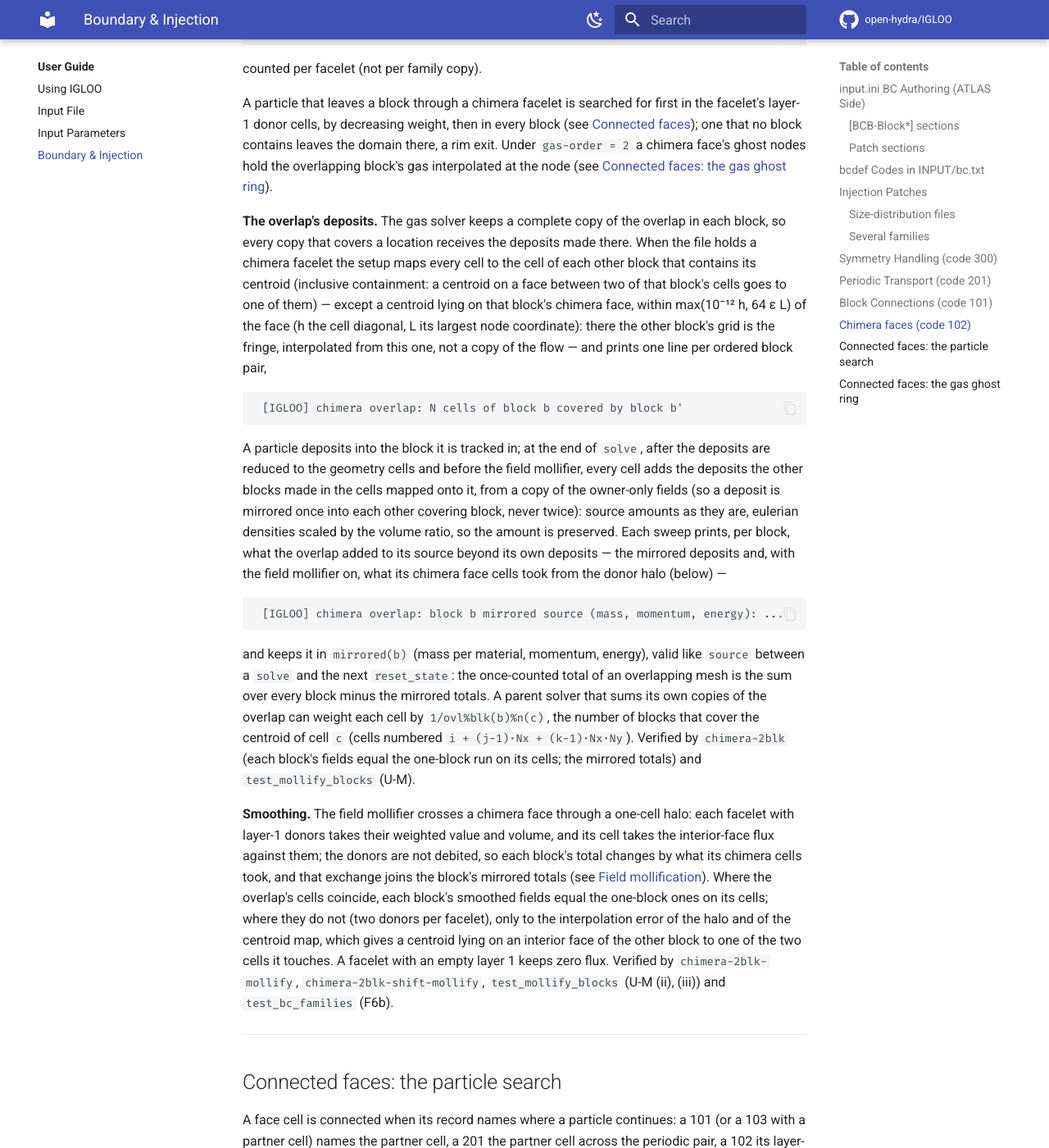
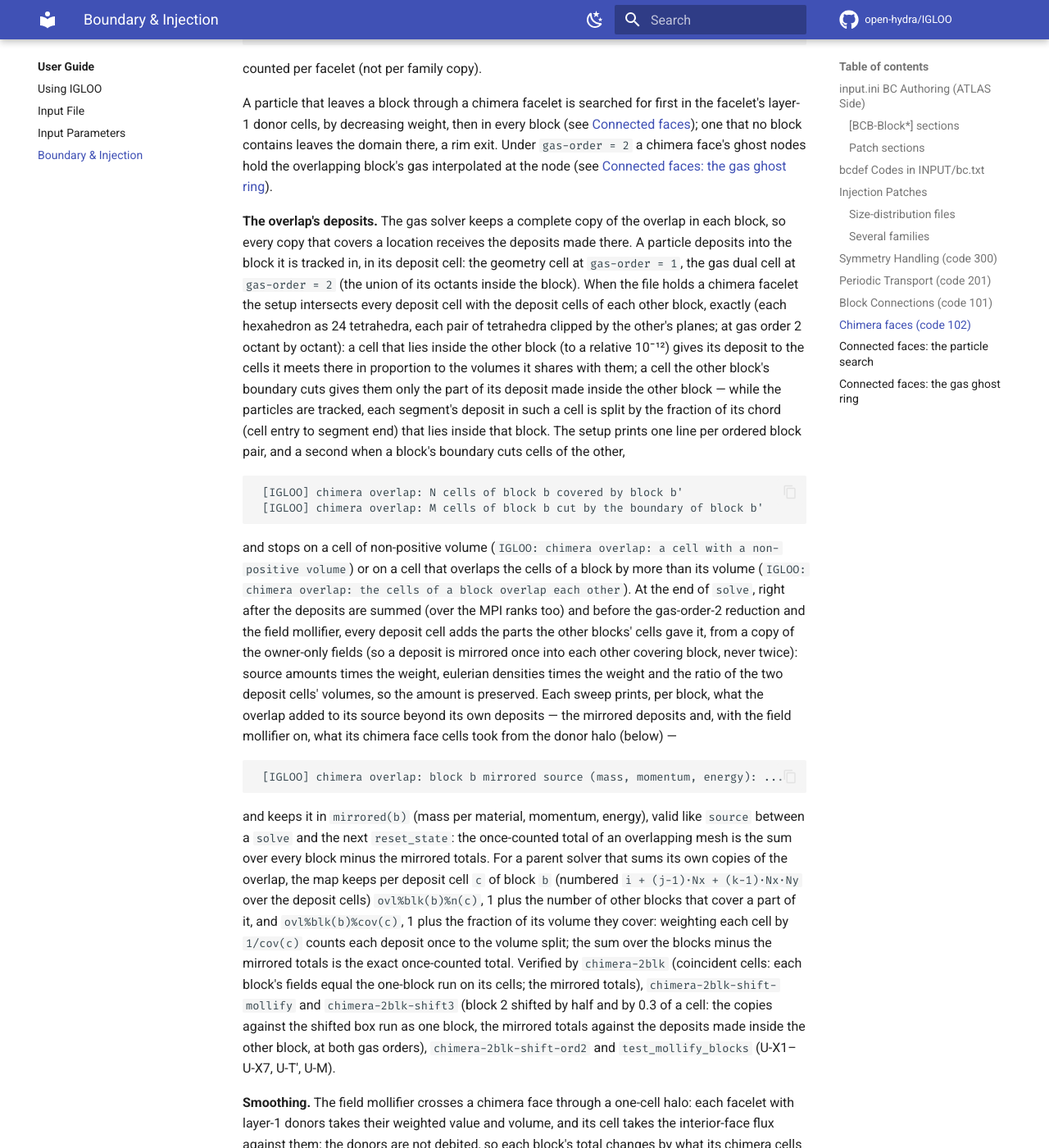
Before and after one commit to open-hydra/IGLOO, an MkDocs documentation site: the page built from docs/user/boundary-conditions.md, in a window 1280 px wide and 1400 px high, scrolled down 10854 px. Shown: the whole window at 82% size. Built offline with MkDocs 1.6.1 and Material for MkDocs 9.7.7, drawn with Linux system fonts in a browser that asks for light colours; comment, search, counter and statistics services are not loaded; some of the changed text lies outside the part shown.

Commit message:
docs: the exact overlap mirror of chimera faces
The boundary-conditions page describes the copies split by the exact
intersection of the deposit cells, the chord split of a cut cell, the two log
lines, the two guards and the n and cov exports; the theory pages the transfer
and where it runs; the V&V overview, the case lists, the matrix rows and the
counts the shifted cases, the two-sweep case and the two rank-count cases.

Co-Authored-By: Claude Opus 5.5 (1M context) <noreply@anthropic.com>
Claude-Session: https://claude.ai/code/session_019zi1qiuw7HF2aRfC8FR4xx

````diff
--- a/docs/user/boundary-conditions.md
+++ b/docs/user/boundary-conditions.md
@@ -239,24 +239,31 @@ ghost nodes hold the overlapping block's gas interpolated at the node (see [Conn
 ghost ring](#connected-faces-the-gas-ghost-ring)).
 
 **The overlap's deposits.** The gas solver keeps a complete copy of the overlap in each block, so every
-copy that covers a location receives the deposits made there. When the file holds a chimera facelet the
-setup maps every cell to the cell of each other block that contains its centroid (inclusive containment:
-a centroid on a face between two of that block's cells goes to one of them) — except a centroid lying on
-that block's chimera face, within max(10⁻¹² h, 64 ε L) of the face (h the cell diagonal, L its largest node
-coordinate): there the other block's grid is the fringe, interpolated from this one, not a copy of the
-flow — and prints one line per ordered block pair,
+copy that covers a location receives the deposits made there. A particle deposits into the block it is
+tracked in, in its deposit cell: the geometry cell at `gas-order = 1`, the gas dual cell at `gas-order = 2`
+(the union of its octants inside the block). When the file holds a chimera facelet the setup intersects
+every deposit cell with the deposit cells of each other block, exactly (each hexahedron as 24 tetrahedra,
+each pair of tetrahedra clipped by the other's planes; at gas order 2 octant by octant): a cell that lies
+inside the other block (to a relative 10⁻¹²) gives its deposit to the cells it meets there in proportion to
+the volumes it shares with them; a cell the other block's boundary cuts gives them only the part of its
+deposit made inside the other block — while the particles are tracked, each segment's deposit in such a cell
+is split by the fraction of its chord (cell entry to segment end) that lies inside that block. The setup
+prints one line per ordered block pair, and a second when a block's boundary cuts cells of the other,
 
 ```
  [IGLOO] chimera overlap: N cells of block b covered by block b'
+ [IGLOO] chimera overlap: M cells of block b cut by the boundary of block b'
 ```
 
-A particle deposits into the block it is tracked in; at the end of `solve`, after the deposits are
-reduced to the geometry cells and before the field mollifier, every cell adds the deposits the other
-blocks made in the cells mapped onto it, from a copy of the owner-only fields (so a deposit is mirrored
-once into each other covering block, never twice): source amounts as they are, eulerian densities
-scaled by the volume ratio, so the amount is preserved. Each sweep prints, per block, what the overlap
-added to its source beyond its own deposits — the mirrored deposits and, with the field mollifier on, what
-its chimera face cells took from the donor halo (below) —
+and stops on a cell of non-positive volume (`IGLOO: chimera overlap: a cell with a non-positive volume`) or
+on a cell that overlaps the cells of a block by more than its volume (`IGLOO: chimera overlap: the cells of
+a block overlap each other`). At the end of `solve`, right after the deposits are summed (over the MPI
+ranks too) and before the gas-order-2 reduction and the field mollifier, every deposit cell adds the parts
+the other blocks' cells gave it, from a copy of the owner-only fields (so a deposit is mirrored once into
+each other covering block, never twice): source amounts times the weight, eulerian densities times the
+weight and the ratio of the two deposit cells' volumes, so the amount is preserved. Each sweep prints, per
+block, what the overlap added to its source beyond its own deposits — the mirrored deposits and, with the
+field mollifier on, what its chimera face cells took from the donor halo (below) —
 
 ```
  [IGLOO] chimera overlap: block b mirrored source (mass, momentum, energy): ...
@@ -264,10 +271,16 @@ its chimera face cells took from the donor halo (below) —
 
 and keeps it in `mirrored(b)` (mass per material, momentum, energy), valid like `source` between a
 `solve` and the next `reset_state`: the once-counted total of an overlapping mesh is the sum over every
-block minus the mirrored totals. A parent solver that sums its own copies of the overlap can weight each
-cell by `1/ovl%blk(b)%n(c)`, the number of blocks that cover the centroid of cell `c` (cells numbered
-`i + (j−1)·Nx + (k−1)·Nx·Ny`). Verified by `chimera-2blk` (each block's fields equal the one-block run on
-its cells; the mirrored totals) and `test_mollify_blocks` (U-M).
+block minus the mirrored totals. For a parent solver that sums its own copies of the overlap, the map
+keeps per deposit cell `c` of block `b` (numbered `i + (j−1)·Nx + (k−1)·Nx·Ny` over the deposit cells)
+`ovl%blk(b)%n(c)`, 1 plus the number of other blocks that cover a part of it, and `ovl%blk(b)%cov(c)`, 1 plus
+the fraction of its volume they cover: weighting each cell by `1/cov(c)` counts each deposit once to the
+volume split; the sum over the blocks minus the mirrored totals is the exact once-counted total. Verified by
+`chimera-2blk` (coincident cells: each block's fields equal the one-block run on its cells; the mirrored
+totals), `chimera-2blk-shift-mollify` and `chimera-2blk-shift3` (block 2 shifted by half and by 0.3 of a
+cell: the copies against the shifted box run as one block, the mirrored totals against the deposits made
+inside the other block, at both gas orders), `chimera-2blk-shift-ord2` and `test_mollify_blocks` (U-X1–U-X7,
+U-T′, U-M).
 
 **Smoothing.** The field mollifier crosses a chimera face through a one-cell halo: each facelet with
 layer-1 donors takes their weighted value and volume, and its cell takes the interior-face flux against
@@ -275,9 +288,8 @@ them; the donors are not debited, so each block's total changes by what its chim
 exchange joins the block's mirrored totals (see [Field
 mollification](../theory/mollification.md#block-interfaces-and-periodic-faces)). Where the overlap's cells
 coincide, each block's smoothed fields equal the one-block ones on its cells; where they do not (two
-donors per facelet), only to the interpolation error of the halo and of the centroid map, which gives a
-centroid lying on an interior face of the other block to one of the two cells it touches. A facelet with an empty
-layer 1 keeps zero flux. Verified by `chimera-2blk-mollify`, `chimera-2blk-shift-mollify`,
+donors per facelet), to the interpolation error of the halo and of the volume split (a deposit taken as
+uniform over the cell it is split from). A facelet with an empty layer 1 keeps zero flux. Verified by `chimera-2blk-mollify`, `chimera-2blk-shift-mollify`,
 `test_mollify_blocks` (U-M (ii), (iii)) and `test_bc_families` (F6b).
 
 ---
````
Also changed, not shown: docs/development/testing.md (+4 -4 lines), docs/theory/eulerian-feedback.md (+14 -5 lines), docs/theory/mollification.md (+4 -2 lines), docs/vv/e2e.md (+1 -1 lines), docs/vv/index.md (+2 -1 lines), 6 other files.
